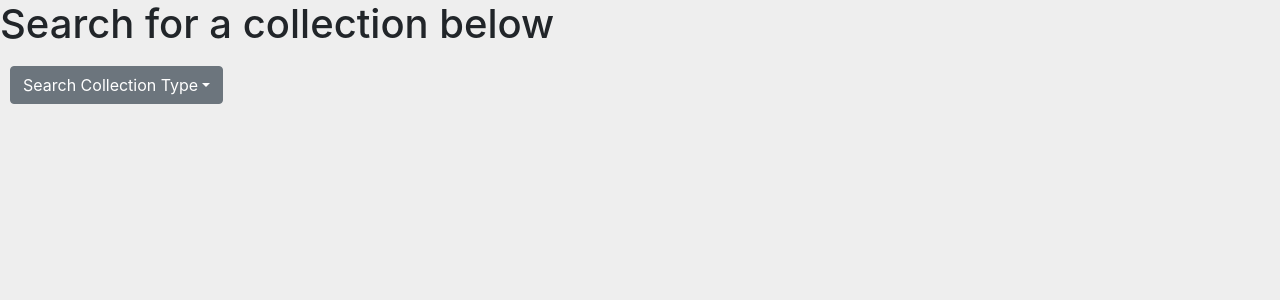
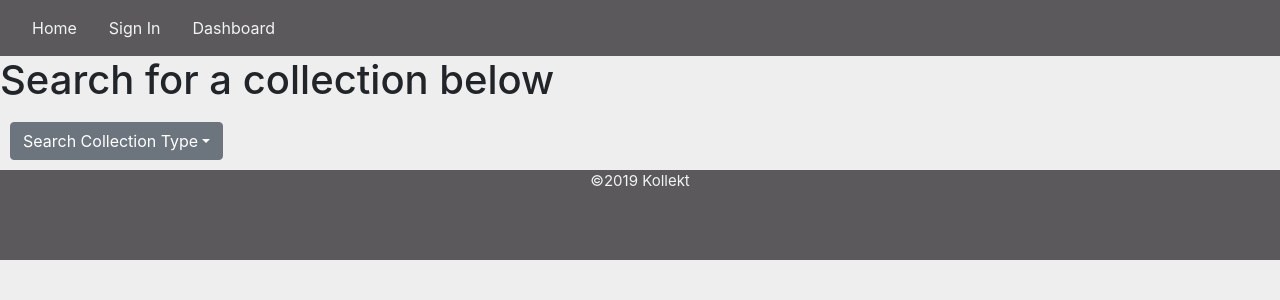
Before and after one commit to ALayendecker/Kollekt-Source-Code, a React (Create React App) app in the folder client/: page / in a window 1280 px wide. Shown: the top 300 px of the page. Built offline with nearby package versions, Linux system fonts and the light colour scheme.

Commit message:
deploy please

```diff
--- a/client/src/components/Nav/index.js
+++ b/client/src/components/Nav/index.js
@@ -7,10 +7,10 @@ function Nav() {
   return (
     <nav className="navbar navbar-expand-lg">
 {/* Can change the names just putting in placeholders */}
-      <a className="navbar navbarItem" href="/home">
+      <a className="navbar navbarItem" href="/">
         Home
       </a>
-      <a className="navbar navbarItem" href="/">
+      <a className="navbar navbarItem" href="/login">
         Sign In
       </a>
       <a className="navbar navbarItem" href="/dashboard">
--- a/client/src/pages/Landing.js
+++ b/client/src/pages/Landing.js
@@ -1,9 +1,9 @@
 //this is the page that will render as soon as someone opens the website
-
 import React, { Component } from "react";
 // import Nav from "../components/Nav";
 import { Input } from "../components/AddForm";
-
+import Nav from "../components/Nav";
+import Footer from "../components/Footer";
 
 class Landing extends Component {
   state = {
@@ -21,7 +21,9 @@ class Landing extends Component {
   render() {
     return (
       <div>
+        <Nav />
         <h1>Search for a collection below</h1>
+        <div>
         <form>
           {/* <Input
             value={this.state.name}
@@ -35,8 +37,9 @@ class Landing extends Component {
             name="type"
             placeholder="Type"
           />
-
         </form>
+        </div>
+        <Footer />
       </div>
     );
   }
--- a/client/src/pages/Login.js
+++ b/client/src/pages/Login.js
@@ -45,7 +45,7 @@ class Login extends Component {
 
               <br></br>
 
-              <p>Create an account!</p>
+              <a href="/signup">Create an account!</a>
             </form>
           </div>
         </div>
```
Also changed, not shown: 15 other files (tests, documents, lock files or other folders).
